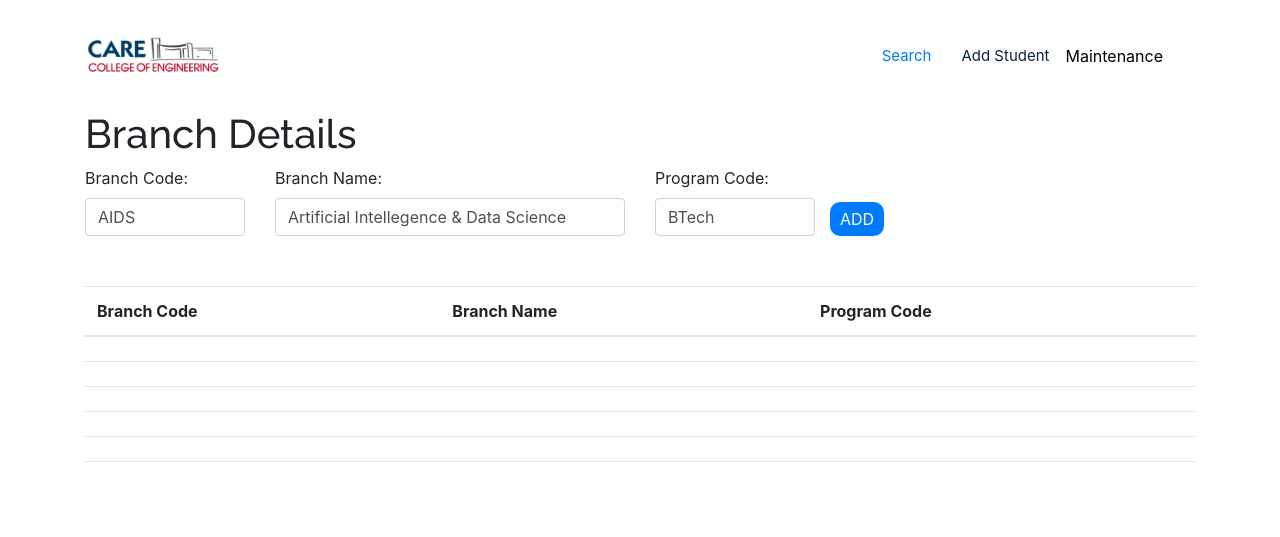
After one commit to 5HR33H4R/CARE_College_ERP_Prototype, a Flask app: page /Branch_details in a window 1280 px wide. The commit adds this page. Shown: the top 537 px of the page. Run offline with Flask 2, Linux system fonts and the light colour scheme; lists and menus that the app fills with data are empty; some libraries are stand-ins or nearby versions.

Commit message:
Updated Front-End

```diff
--- a/app.py
+++ b/app.py
@@ -18,5 +18,17 @@ def edit():
     return render_template("edit.html")
 
 
+@app.route("/maintenance")
+def maintenance():
+    return render_template("maintenance.html")
+
+@app.route("/Branch_details")
+def branchDetails():
+    return render_template("Branch_details.html")
+
+@app.route("/Branch_master")
+def branchMaster():
+    return render_template("Branch_master.html")
+
 if __name__ == '__main__':
     app.run(debug=True)
--- a/static/assets/css/style.css
+++ b/static/assets/css/style.css
@@ -96,7 +96,47 @@ h6 {
   border-radius: 4px;
   transition: all 0.4s;
 }
-
+/* Dropdown Button */
+.dropbtn {
+  background-color: #04AA6D;
+  color: white;
+  padding: 16px;
+  font-size: 16px;
+  border: none;
+}
+
+/* The container <div> - needed to position the dropdown content */
+.dropdown {
+  position: relative;
+  display: inline-block;
+}
+
+/* Dropdown Content (Hidden by Default) */
+.dropdown-content {
+  display: none;
+  position: absolute;
+  background-color: #f1f1f1;
+  min-width: 160px;
+  box-shadow: 0px 8px 16px 0px rgba(0,0,0,0.2);
+  z-index: 1;
+}
+
+/* Links inside the dropdown */
+.dropdown-content a {
+  color: black;
+  padding: 12px 16px;
+  text-decoration: none;
+  display: block;
+}
+
+/* Change color of dropdown links on hover */
+.dropdown-content a:hover {background-color: #ddd;}
+
+/* Show the dropdown menu on hover */
+.dropdown:hover .dropdown-content {display: block;}
+
+/* Change the background color of the dropdown button when the dropdown content is shown */
+.dropdown:hover .dropbtn {background-color: #3e8e41;}
 .back-to-top i {
   font-size: 28px;
   color: #fff;
--- a/static/css/style.css
+++ b/static/css/style.css
@@ -182,3 +182,49 @@ padding: 5px;
 padding-left: 10px;
 padding-right: 10px;
           }
+/* Dropdown Button */
+.dropbtn {
+  background-color: white;
+  color: black;
+  font-size: 16px;
+  border: none;
+}
+
+/* The container <div> - needed to position the dropdown content */
+.dropdown {
+  position: relative;
+  display: inline-block;
+}
+
+/* Dropdown Content (Hidden by Default) */
+.dropdown-content {
+  display: none;
+  position: absolute;
+  background-color: #f1f1f1;
+  min-width: 160px;
+  box-shadow: 0px 8px 16px 0px rgba(0, 0, 0, 0.2);
+  z-index: 1;
+}
+
+/* Links inside the dropdown */
+.dropdown-content a {
+  color: black;
+  padding: 12px 16px;
+  text-decoration: none;
+  display: block;
+}
+
+/* Change color of dropdown links on hover */
+.dropdown-content a:hover {
+  background-color: #ddd;
+}
+
+/* Show the dropdown menu on hover */
+.dropdown:hover .dropdown-content {
+  display: block;
+}
+
+/* Change the background color of the dropdown button when the dropdown content is shown */
+.dropdown:hover .dropbtn {
+  background-color: white;
+}
--- /dev/null
+++ b/templates/Branch_details.html
@@ -0,0 +1,244 @@
+<!DOCTYPE html>
+<html lang="en">
+    <head>
+        <meta charset="utf-8" />
+        <meta content="width=device-width, initial-scale=1.0" name="viewport" />
+
+        <title>Care Engineering College</title>
+        <meta content="" name="description" />
+        <meta content="" name="keywords" />
+
+        <!-- Favicons -->
+        <link
+          href="{{ url_for('static',filename='assets/img/favicon.png')}}"
+          rel="icon"
+        />
+        <link
+          href="{{ url_for('static',filename='assets/img/apple-touch-icon.png')}}"
+          rel="apple-touch-icon"
+        />
+
+        <!-- Google Fonts -->
+        <link
+          href="https://fonts.googleapis.com/css?family=Open+Sans:300,300i,400,400i,600,600i,700,700i|Raleway:300,300i,400,400i,500,500i,600,600i,700,700i|Poppins:300,300i,400,400i,500,500i,600,600i,700,700i"
+          rel="stylesheet"
+        />
+
+        <!-- Vendor CSS Files -->
+        <!-- <link href="assets/vendor/animate.css/animate.min.css" rel="stylesheet"> -->
+        <!-- <link href="assets/vendor/aos/aos.css" rel="stylesheet"> -->
+        <link
+          href="{{ url_for('static',filename='assets/vendor/bootstrap/css/bootstrap.min.css') }}"
+          rel="stylesheet"
+        />
+        <link
+          href="{{ url_for('static',filename='assets/vendor/bootstrap-icons/bootstrap-icons.css') }}"
+          rel="stylesheet"
+        />
+        <!-- <link href="assets/vendor/boxicons/css/boxicons.min.css" rel="stylesheet"> -->
+        <!-- <link href="assets/vendor/glightbox/css/glightbox.min.css" rel="stylesheet"> -->
+        <!-- <link href="assets/vendor/remixicon/remixicon.css" rel="stylesheet"> -->
+        <!-- <link href="assets/vendor/swiper/swiper-bundle.min.css" rel="stylesheet"> -->
+
+        <!-- Template Main CSS File -->
+        <link
+          href="{{ url_for('static',filename='assets/css/style.css')}}"
+          rel="stylesheet"
+        />
+
+        <link
+          rel="stylesheet"
+          href="{{ url_for('static',filename='assets/css/jquery.multiselect.css')}}"
+        />
+        <link
+          rel="stylesheet"
+          href="https://stackpath.bootstrapcdn.com/bootstrap/4.3.1/css/bootstrap.min.css"
+        />
+        <link
+          rel="stylesheet"
+          href="https://cdnjs.cloudflare.com/ajax/libs/font-awesome/4.0.3/css/font-awesome.css"
+        />
+        <link
+          rel="stylesheet"
+          href="{{ url_for('static',filename='css/style.css')}}"
+        />
+        <style>
+          /* Dropdown Button */
+          .dropbtn {
+            background-color: white;
+            color: black;
+            font-size: 16px;
+            border: none;
+          }
+
+          /* The container <div> - needed to position the dropdown content */
+          .dropdown {
+            position: relative;
+            display: inline-block;
+          }
+
+          /* Dropdown Content (Hidden by Default) */
+          .dropdown-content {
+            display: none;
+            position: absolute;
+            background-color: #f1f1f1;
+            min-width: 160px;
+            box-shadow: 0px 8px 16px 0px rgba(0, 0, 0, 0.2);
+            z-index: 1;
+          }
+
+          /* Links inside the dropdown */
+          .dropdown-content a {
+            color: black;
+            padding: 12px 16px;
+            text-decoration: none;
+            display: block;
+          }
+
+          /* Change color of dropdown links on hover */
+          .dropdown-content a:hover {
+            background-color: #ddd;
+          }
+
+          /* Show the dropdown menu on hover */
+          .dropdown:hover .dropdown-content {
+            display: block;
+          }
+
+          /* Change the background color of the dropdown button when the dropdown content is shown */
+          .dropdown:hover .dropbtn {
+            background-color: white;
+          }
+        </style>
+      </head>
+  <body>
+    <!-- ======= Header ======= -->
+    <header id="header" class="fixed-top">
+      <div class="container d-flex align-items-center justify-content-between">
+        <!-- <h1 class="logo"><a href="index.html">CARE College of Engineering</a></h1> -->
+        <!-- Uncomment below if you prefer to use an image logo -->
+        <a href="{{ url_for('index')}}" class="logo"
+          ><img
+            src="{{ url_for('static',filename='assets/img/logo.png')}}"
+            alt=""
+            class="img-fluid"
+        /></a>
+
+        <nav id="navbar" class="navbar">
+          <ul>
+            <li>
+              <a class="nav-link active" href="{{url_for('index')}}">Search</a>
+            </li>
+            <li>
+              <a class="nav-link" href="{{url_for('add_student')}}"
+                >Add Student</a
+              >
+            </li>
+            <div class="dropdown">
+                <button class="dropbtn">Maintenance</button>
+                <div class="dropdown-content">
+                  <a href="{{url_for('branchDetails')}}">Branch Details</a>
+                  <a href="{{url_for('branchMaster')}}">Branch Master</a>
+                </div>
+            </div>
+          </ul>
+          <i class="bi bi-list mobile-nav-toggle"></i>
+        </nav>
+        <!-- .navbar -->
+      </div>
+    </header>
+    <!-- End Header -->
+    <main id="main">
+      <section class="inner-page">
+        <div class="container" style="padding-top: 50px">
+            <h1>Branch Details</h1>
+          <div class="row" style="padding-bottom: 50px">
+            <div class="col-md-2">
+              <label for="search" class="required">Branch Code:</label>
+              <select class="multisteps-form__select form-control" id="nation">
+                <option selected="selected">AIDS</option>
+                <option>Civil</option>
+                <option>CSE</option>
+                <option>ECE</option>
+                <option>Mech</option>
+                <option>AE</option>
+                <option>AG</option>
+                <option>AI</option>
+              </select>
+            </div>
+            <div class="col-md-4">
+              <label for="search" class="required">Branch Name:</label>
+              <select class="multisteps-form__select form-control" id="nation">
+                <option selected="selected">Artificial Intellegence & Data Science</option>
+                <option>Civil Engineering</option>
+                <option>Computer Science and Engineering</option>
+                <option>Electronic & Communication Engineering</option>
+                <option>Mechanical Engineering</option>
+                <option>Aeronautical Engineering</option>
+                <option>Agriculture Engineering</option>
+                <option>Agricultural and Irrigation Engineering</option>
+              </select>
+            </div>
+            <div class="col-md-2">
+              <label for="search" class="required">Program Code:</label>
+              <select class="multisteps-form__select form-control" id="nation">
+                <option selected="selected">BTech</option>
+                <option>BE</option>
+
+                <option>BTech</option>
+
+              </select>
+            </div>
+            <div class="col-md-2 mt-sm-0">
+              <input class="search-button" type="button" value="ADD" />
+            </div>
+          </div>
+          <table id="example" class="table" style="width: 100%">
+            <thead>
+              <tr>
+                <th>Branch Code</th>
+                <th>Branch Name</th>
+                <th>Program Code</th>
+
+              </tr>
+            </thead>
+            <tbody>
+              <tr>
+
+                <td></td>
+                <td></td>
+                <td></td>
+
+              </tr>
+              <tr>
+
+                <td></td><td></td><td></td>
+
+                </td>
+              </tr>
+              <tr>
+
+                <td></td><td></td><td></td>
+
+                </td>
+              </tr>
+              <tr>
+
+                <td></td><td></td><td></td>
+
+                </td>
+              </tr>
+              <tr>
+
+                <td></td><td></td><td></td>
+
+                </td>
+              </tr>
+            </tbody>
+          </table>
+        </div>
+      </section>
+    </main>
+    <!-- End #main -->
+  </body>
+</html>
```
Also changed, not shown: templates/Branch_master.html (added, +235 -0 lines), templates/add_student.html (+59 -1 lines), templates/index.html (+55 -0 lines).
